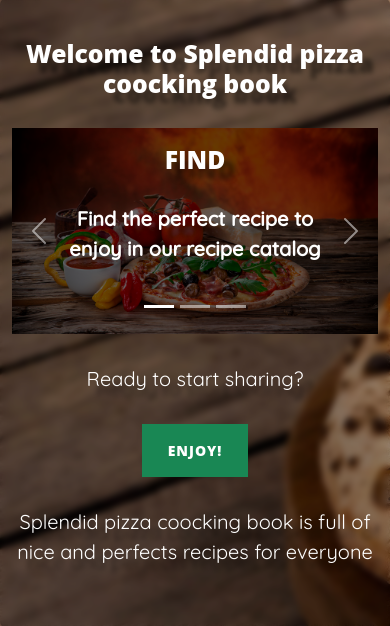
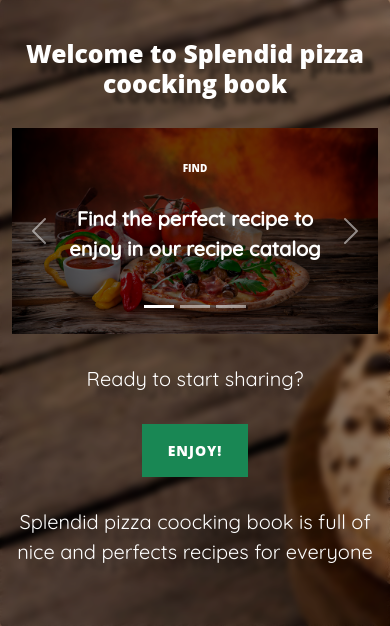
Before and after one commit to humbertoragazzini/splendid-the-pizza-cooking-book, a Flask app: page / in a window 390 px wide. Shown: the part 81-707 px from the top of the page. Run offline with Flask 2, Linux system fonts and the light colour scheme; data that the repository does not hold is empty; some libraries are stand-ins or nearby versions.

Commit message:
fixed text in carousel s8 plus

```diff
--- a/static/css/style.css
+++ b/static/css/style.css
@@ -115,6 +115,12 @@ body{
         position: absolute;
         right: 15px;
         top: 7px;
+    }
+    .carousel-p{
+
+    }
+    .carousel-h{
+        font-size: 10px;
     }
   }
 
--- a/templates/home.html
+++ b/templates/home.html
@@ -15,22 +15,22 @@
           <div class="carousel-item active">
             <img src="{{ url_for('static', filename='img/pizza1.jpg') }}" class="d-block w-100 image-carrusel" alt="...">
             <div class="carousel-caption d-md-block">
-              <h2>FIND</h3>
-              <p><strong>Find the perfect recipe to enjoy in our recipe catalog</strong></p>
+              <h2 class="carousel-h">FIND</h3>
+              <p class="carousel-p"><strong>Find the perfect recipe to enjoy in our recipe catalog</strong></p>
             </div>
           </div>
           <div class="carousel-item">
             <img src="{{ url_for('static', filename='img/pizza2.jpg') }}" class="d-block w-100 image-carrusel" alt="...">
             <div class="carousel-caption d-md-block">
-              <h2>COOK</h5>
-              <p><strong>Enjoy cooking as we enjoy making the best kitchen tools for you</strong></p>
+              <h2 class="carousel-h">COOK</h5>
+              <p class="carousel-p"><strong>Enjoy cooking as we enjoy making the best kitchen tools for you</strong></p>
             </div>
           </div>
           <div class="carousel-item">
             <img src="{{ url_for('static', filename='img/pizza3.jpg') }}" class="d-block w-100 image-carrusel" alt="...">
             <div class="carousel-caption d-md-block">
-              <h2>ENJOY</h5>
-              <p><strong>Delight in the taste and share your own recipes with pizza lovers</strong></p>
+              <h2 class="carousel-h">ENJOY</h5>
+              <p class="carousel-p"><strong>Delight in the taste and share your own recipes with pizza lovers</strong></p>
             </div>
           </div>
         </div>
```
